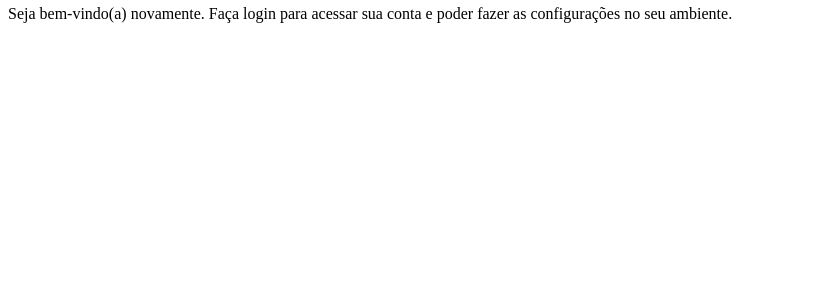
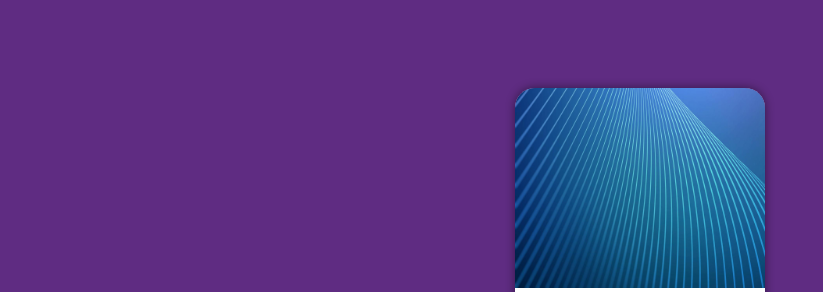
Before and after one commit to vania2509/projeto-login, a plain HTML site: page index.html in a window 1280 px wide. Shown: the part 62-354 px from the top of the page, without its empty margins (0-823 px from the left). Drawn offline with Linux system fonts and the light colour scheme.

Commit message:
atualizacao

```diff
--- a/estilos/style.css
+++ b/estilos/style.css
@@ -7,3 +7,47 @@
    Lilas: #5f2c82
 
     */
+
+    * {
+        font-family: system-ui, -apple-system, BlinkMacSystemFont, 'Segoe UI', Roboto, Oxygen, Ubuntu, Cantarell, 'Open Sans', 'Helvetica Neue', sans-serif;
+        padding: 0px;
+        margin: 0px;
+        box-sizing: border-box;
+    }
+    body, html {
+        background-color: #5f2c82 ;
+        height: 100vh;
+        width: 100vw;
+    }
+
+    main {
+        position:relative;
+        height: 100vh;
+        width: 100vw;
+    }
+
+    section#login {
+        background-color: white;
+        position: absolute;
+        width: 250px;
+        height: 500px;
+        border-radius: 20px;
+        top: 50%;
+        left: 50%;
+        transform: translate(-50%, -50% );
+        overflow: hidden;
+        box-shadow: 0px 0px 10px rgba(0, 0, 0, 0.475);
+
+    }
+    section#login >div#imagem {
+        display: block;
+        background: #5f2c82 url(../imagens/pexels-sean-whang-25006-804269.jpg) no-repeat;
+        height: 200px;
+        background-size: cover;
+        background-position: left bottom;
+    }
+    section#login >div#formulario {
+        display: block;
+        padding: 10px;
+
+    }
```
